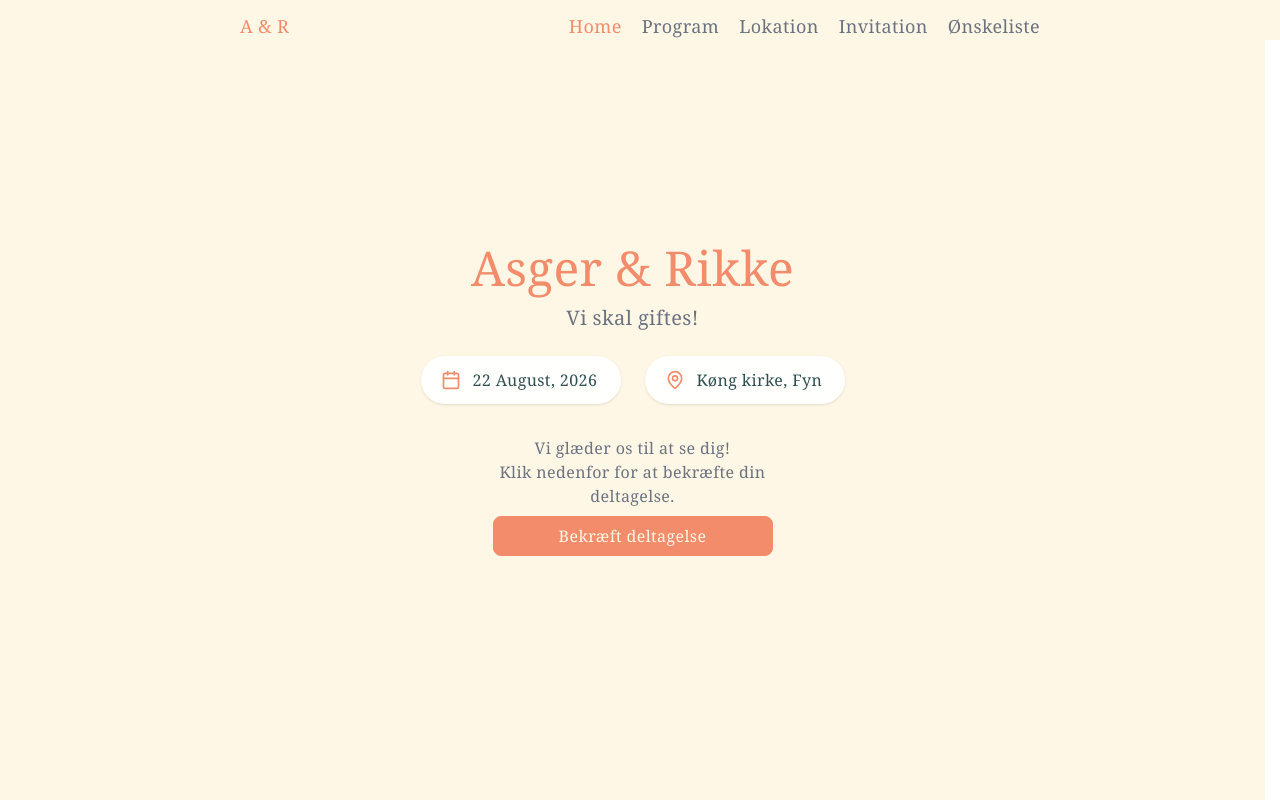
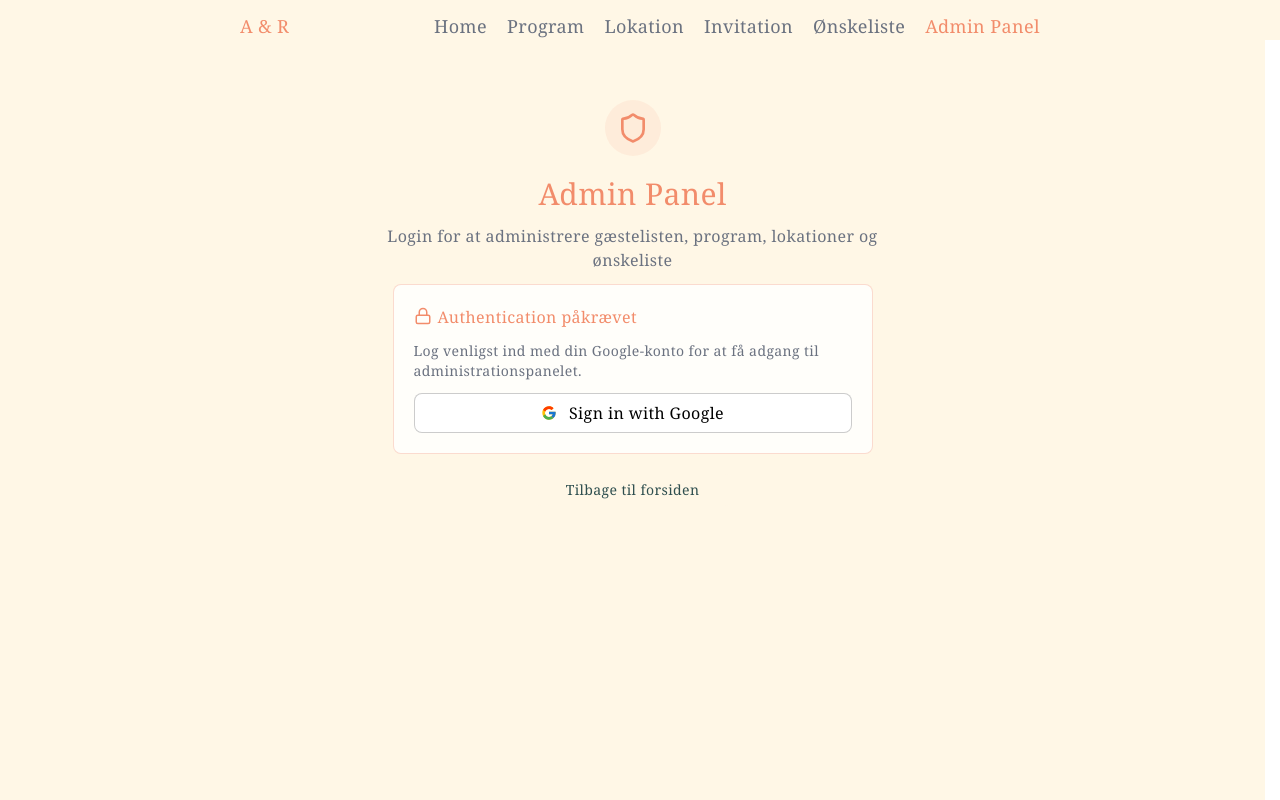
Before and after one commit to KatlaTL/wedding_application, a React (Vite) app: page /admin/login in a window 1280 px wide. Before the commit this address led to /. Shown: the top 800 px of the page. Built offline with nearby package versions, Linux system fonts and the light colour scheme; no server answers.

Commit message:
started on admin panel. Added signin with google

```diff
--- a/package.json
+++ b/package.json
@@ -20,6 +20,7 @@
     "lucide-react": "^0.542.0",
     "react": "^19.1.1",
     "react-dom": "^19.1.1",
+    "react-icons": "^5.6.0",
     "react-router-dom": "^7.8.2",
     "tailwindcss": "^4.1.12",
     "zod": "^4.1.11"
--- a/src/components/ui/Button.tsx
+++ b/src/components/ui/Button.tsx
@@ -1,11 +1,12 @@
 import { LoaderIcon, type LucideProps } from "lucide-react";
 import type { ButtonHTMLAttributes } from "react";
+import type { IconType } from "react-icons/lib";
 
-export type ButtonVariant = "primary" | "secondary" | "secondary-no-hover" | "destructive" | "tertiary";
+export type ButtonVariant = "primary" | "secondary" | "secondary-no-hover" | "destructive" | "tertiary" | "plain";
 interface ButtoneProps extends ButtonHTMLAttributes<HTMLButtonElement> {
     variant?: ButtonVariant;
     size?: "small" | "medium" | "large";
-    icon?: React.ForwardRefExoticComponent<Omit<LucideProps, "ref">> | null;
+    icon?: React.ForwardRefExoticComponent<Omit<LucideProps, "ref">> | IconType | null;
     iconGap?: number;
     isLoading?: boolean;
 }
@@ -48,6 +49,9 @@ const Button: React.FC<ButtoneProps> = ({
         case "tertiary":
             variantStyle = "text-primary bg-white hover:bg-primary hover:text-white !border-primary/50";
             break;
+        case "plain":
+            variantStyle = "text-black bg-white hover:bg-gray-50 active:bg-gray-100 !border-black/20";
+            break;
     }
 
     let sizeStyle = "";
@@ -66,6 +70,8 @@ const Button: React.FC<ButtoneProps> = ({
 
     const buttonIconStyle = Icon ? `flex items-center justify-center gap-${iconGap}` : "";
 
+    const iconStyle = variant === "plain" ? "h-[16px] w-[16px] mb-[0.5px]" : "h-[14px] w-[14px] mb-[0.5px]";
+
     return (
         <button
             className={`${baseStyle} ${variantStyle} ${sizeStyle} ${buttonIconStyle} ${className}`}
@@ -73,7 +79,7 @@ const Button: React.FC<ButtoneProps> = ({
         >
             {Icon &&
                 <span>
-                    <Icon className="h-[14px] w-[14px] mb-[0.5px]" />
+                    <Icon className={iconStyle} />
                 </span>
             }
 
--- a/src/context/authContext.tsx
+++ b/src/context/authContext.tsx
@@ -2,12 +2,21 @@ import { browserSessionPersistence, onAuthStateChanged, setPersistence, signInAn
 import { createContext, useContext, useEffect, useState, type PropsWithChildren } from "react";
 import { auth } from "../services/firebase";
 
-type AuthContextValue = {
+type AuthContextI = {
     user: User | null;
     isLoading: boolean;
+    setIsLoading: React.Dispatch<React.SetStateAction<boolean>>
 };
 
-const AuthContext = createContext<AuthContextValue | null>(null);
+const contextInitialState: AuthContextI = {
+    user: null,
+    isLoading: true,
+    setIsLoading: () => {
+        throw new Error("setIsLoading must be used within AuthProvider");
+    }
+};
+
+const AuthContext = createContext<AuthContextI>(contextInitialState);
 
 /**
  * Auth context provider \
@@ -20,14 +29,15 @@ export const AuthProvider = ({ children }: PropsWithChildren) => {
 
     useEffect(() => {
         const unsubscribe = onAuthStateChanged(auth, async (user) => {
+            setUser(user);
+            setIsLoading(false);
+
+            localStorage.setItem("user", JSON.stringify(user));
+
             if (!user) {
                 await signInAnonymously(auth);
                 await setPersistence(auth, browserSessionPersistence);
-                return;
             }
-
-            setUser(user);
-            setIsLoading(false);
         })
 
         return unsubscribe;
@@ -36,7 +46,8 @@ export const AuthProvider = ({ children }: PropsWithChildren) => {
     return (
         <AuthContext.Provider value={{
             user,
-            isLoading
+            isLoading,
+            setIsLoading
         }}>
             {children}
         </AuthContext.Provider>
--- /dev/null
+++ b/src/hooks/useAuth.ts
@@ -0,0 +1,44 @@
+import { useNavigate } from "react-router-dom";
+import { useAuthContext } from "../context/authContext";
+import { signOutUser, signInWithGoogle } from "../services/authService";
+
+const useAuth = () => {
+    const { user, isLoading, setIsLoading } = useAuthContext();
+    const navigate = useNavigate();
+
+    const login = async () => {
+        setIsLoading(true);
+
+        try {
+            const user = await signInWithGoogle();
+
+            const authorizedEmails: string = import.meta.env.VITE_AUTHORIZED_EMAILS;
+            const authorizedEmailsArr = authorizedEmails.split(";");
+
+            if (!authorizedEmailsArr.includes(user.email ?? "")) {
+                await logout();
+                throw new Error("Unauthorized");
+            }
+
+            navigate("/admin");
+        } finally {
+            setIsLoading(false);
+        }
+    }
+
+    const logout = async () => {
+        await signOutUser();
+
+        navigate("/admin/login");
+    }
+
+    return {
+        login,
+        logout,
+        user,
+        isAuthenticated: !!user,
+        isLoading
+    }
+}
+
+export default useAuth;
--- /dev/null
+++ b/src/loaders/adminLoader.ts
@@ -0,0 +1,15 @@
+import { redirect } from "react-router-dom";
+import { type User } from "firebase/auth";
+
+/**
+ * Admin loader. Used as a guard before entering the admin route
+ */
+export const adminLoader = async () => {
+    const user = JSON.parse(localStorage.getItem("user") || "") as User;
+
+    if (!user || user.isAnonymous) {
+        throw redirect("/admin/login");
+    }
+
+    return { user }
+}
--- /dev/null
+++ b/src/pages/admin/AdminLayout.tsx
@@ -0,0 +1,7 @@
+import { Outlet } from "react-router-dom";
+
+const AdminLayout = () => {
+    return <Outlet />;
+}
+
+export default AdminLayout;
--- /dev/null
+++ b/src/pages/admin/_components/AdminDashboard.tsx
@@ -0,0 +1,22 @@
+import PageTransition from "../../../components/PageTransition";
+import Section from "../../../components/Section";
+import StaggeredContent from "../../../components/StaggeredContent";
+import Button from "../../../components/ui/Button";
+import useAuth from "../../../hooks/useAuth";
+
+const AdminDashboard = () => {
+    const { logout } = useAuth();
+
+
+    return (
+        <PageTransition>
+            <StaggeredContent>
+                <Section title="Admin dashboard">
+                    <Button variant="secondary" onClick={logout}>Logout</Button>
+                </Section>
+            </StaggeredContent>
+        </PageTransition>
+    )
+}
+
+export default AdminDashboard;
--- /dev/null
+++ b/src/pages/admin/_components/AdminGoogleSignIn.tsx
@@ -0,0 +1,54 @@
+import { Lock, LucideShield } from "lucide-react";
+import { FcGoogle } from "react-icons/fc";
+import HeadingWithIcon from "../../../components/HeadingWithIcon";
+import PageTransition from "../../../components/PageTransition"
+import Section from "../../../components/Section";
+import StaggeredContent from "../../../components/StaggeredContent";
+import StaggeredItem from "../../../components/StaggeredItem";
+import Button from "../../../components/ui/Button";
+import { useNavigate } from "react-router-dom";
+import useAuth from "../../../hooks/useAuth";
+
+const AdminGoogleSignIn = () => {
+    const navigate = useNavigate();
+    const { login, isLoading } = useAuth();
+
+    const handleBackClick = () => navigate(`/`);
+
+    const handleLoginClick = () => login();
+
+    return (
+        <PageTransition>
+            <StaggeredContent>
+                <StaggeredItem>
+                    <div className="relative top-25">
+                        <div className="flex mx-auto rounded-full w-14 h-14 bg-primary/10 justify-center items-center">
+                            <LucideShield className="h-8 w-8 mx-auto text-primary" />
+                        </div>
+                    </div>
+                </StaggeredItem>
+                <Section title="Admin Panel" description="Login for at administrere gæstelisten, program, lokationer og ønskeliste">
+                    <StaggeredItem className="justify-items-center">
+                        <form onSubmit={(e) => e.preventDefault()}>
+                            <div className="bg-background-muted rounded-lg border-primary-30 md:w-120 border p-5 md:mx-0">
+                                <div className="flex flex-col items-start text-left gap-3">
+                                    <HeadingWithIcon icon={Lock} text="Authentication påkrævet" />
+
+                                    <p>Log venligst ind med din Google-konto for at få adgang til administrationspanelet.</p>
+
+                                    <Button variant="plain" isLoading={isLoading} icon={FcGoogle} onClick={handleLoginClick}>Sign in with Google</Button>
+                                </div>
+                            </div>
+                        </form>
+
+                        <div className="w-50 mt-5">
+                            <Button variant="primary" size="small" className="!border-none" onClick={handleBackClick}>Tilbage til forsiden</Button>
+                        </div>
+                    </StaggeredItem>
+                </Section>
+            </StaggeredContent>
+        </PageTransition>
+    )
+}
+
+export default AdminGoogleSignIn;
--- a/src/pages/wishlist/Wishlist.tsx
+++ b/src/pages/wishlist/Wishlist.tsx
@@ -20,7 +20,9 @@ const WishList = () => {
             <StaggeredContent>
                 <StaggeredItem>
                     <div className="relative top-25">
-                        <Gift className="h-12 w-12 mx-auto relative text-primary" />
+                        <div className="flex mx-auto rounded-full w-14 h-14 bg-primary/10 justify-center items-center">
+                            <Gift className="h-8 w-8 mx-auto relative text-primary" />
+                        </div>
                     </div>
                 </StaggeredItem>
                 <Section title="Ønskeliste" description="Din tilstedeværelse er den største gave. Men hvis du har lyst til at bidrage til vores nye liv sammen, har vi samlet lidt ønsker her.">
--- a/src/router.tsx
+++ b/src/router.tsx
@@ -9,6 +9,10 @@ import Wishlist from "./pages/wishlist/Wishlist"
 import { wishlistLoader } from "./loaders/wishlistLoader"
 import { programLoader } from "./loaders/programLoader"
 import { locationLoader } from "./loaders/locationLoader"
+import AdminGoogleSignIn from "./pages/admin/_components/AdminGoogleSignIn"
+import AdminDashboard from "./pages/admin/_components/AdminDashboard"
+import { adminLoader } from "./loaders/adminLoader"
+import AdminLayout from "./pages/admin/AdminLayout"
 
 export const router = createBrowserRouter([
     {
@@ -20,6 +24,12 @@ export const router = createBrowserRouter([
             { path: "/location", element: <Location />, handle: { label: "Lokation" }, loader: locationLoader },
             { path: "/invitation/:guestCode?", element: <Invitation />, handle: { label: "Invitation", navPath: "/invitation" }, loader: invitationLoader },
             { path: "/wishlist", element: <Wishlist />, handle: { label: "Ønskeliste" }, loader: wishlistLoader },
+            {
+                path: "/admin", element: <AdminLayout />, handle: { label: "Admin Panel" }, loader: adminLoader, children: [
+                    { index: true, element: <AdminDashboard /> }, //TO-DO remove label to exclude it from the main menu
+                ]
+            },
+            { path: "/admin/login", element: <AdminGoogleSignIn /> },
             { path: "*", element: <Navigate to="/" replace /> },
         ]
     }
--- /dev/null
+++ b/src/services/authService.ts
@@ -0,0 +1,13 @@
+import { GoogleAuthProvider, signInWithPopup, signOut } from "firebase/auth"
+import { auth } from "./firebase";
+
+
+export const signInWithGoogle = async () => {
+    const provider = new GoogleAuthProvider();
+
+    const result = await signInWithPopup(auth, provider);
+
+    return result.user;
+}
+
+export const signOutUser = () => signOut(auth);
```
Also changed, not shown: 1 other file (tests, documents, lock files or other folders).
